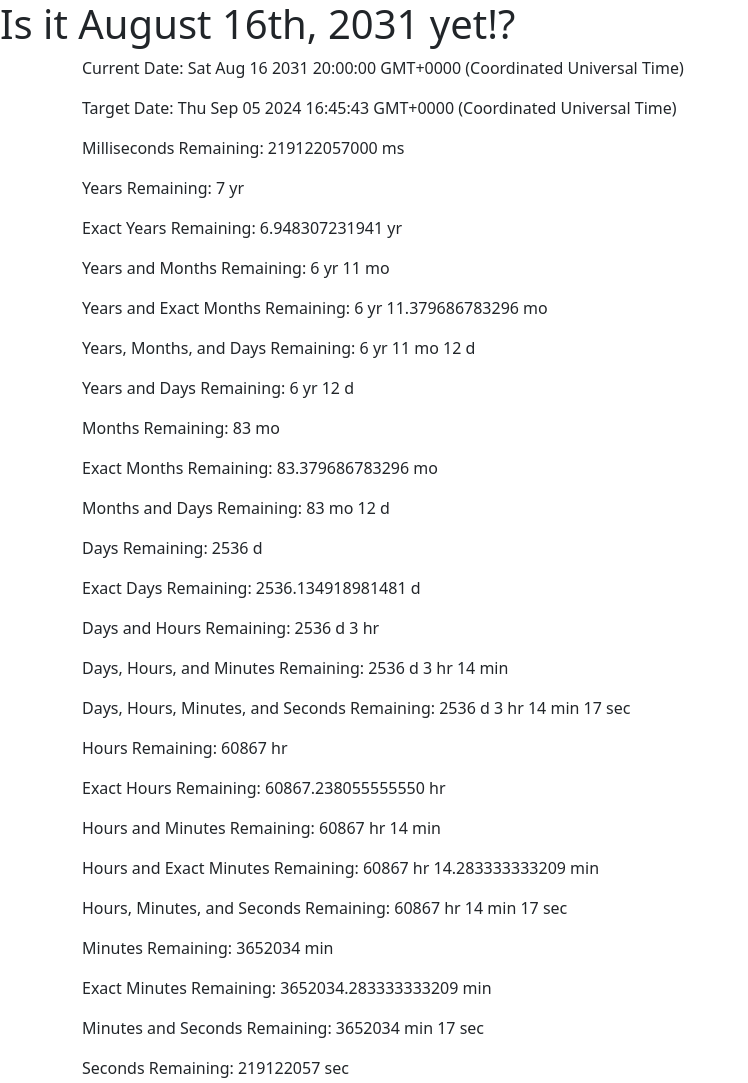
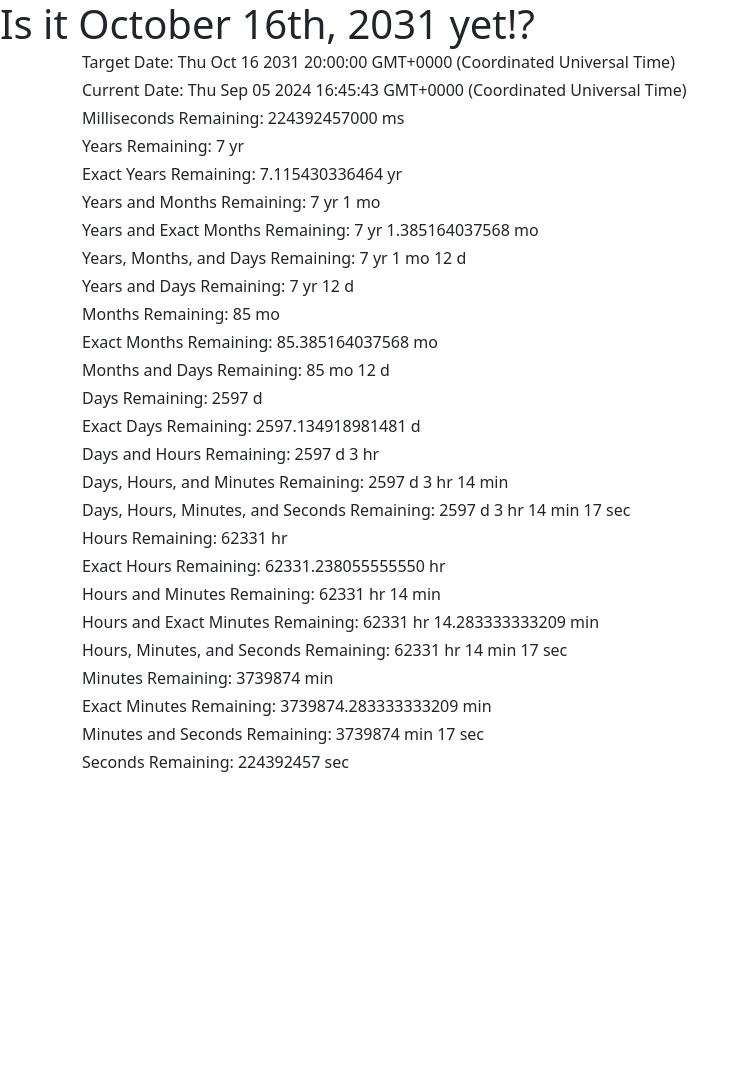
Before and after one commit to Anon1777/august-16th-2031, a plain HTML site: page index.html in a window 1280 px wide. Shown: the whole page, without its empty margins (0-748 px from the left). After the commit the page ends 800 px from the top, so only its background shows below. Drawn offline with nearby package versions, Linux system fonts and the light colour scheme.

Commit message:
changed target date LOL

```diff
--- a/index.html
+++ b/index.html
@@ -9,7 +9,7 @@
 </head>
 <body>
     <div class="invis-head-tag"></div>
-    <h1 class="header">Is it August 16th, 2031 yet!?</h1>
+    <h1 class="header">Is it October 16th, 2031 yet!?</h1>
     <div class="container">
         <p class="content" id="date">Target Date: </p>
         <p class="content" id="current">Current Date: </p>
--- a/script.js
+++ b/script.js
@@ -28,7 +28,7 @@ let a, b, c, d, e, f, g, h, i, j, k, l, m, n;
 
 setInterval(function () {
     a = new Date();
-    b = new Date(Date.parse("16 Aug 2031 15:00:00 EST"));
+    b = new Date(Date.parse("16 Oct 2031 15:00:00 EST"));
     c = new Date(b.getTime() - a.getTime());
     d = (c / 1000 / 60 / 60 / 24 / 30.4167 / 12); // years
     e = (c / 1000 / 60 / 60 / 24 / 30.4167); // months
@@ -62,8 +62,8 @@ setInterval(function () {
         i += 59;
     }
 
-    A.innerText = "Current Date: " + new Date("16 Aug 2031 15:00:00 EST").toString();
-    B.innerText = "Target Date: " + a.toString();
+    A.innerText = "Target Date: " + new Date("16 Oct 2031 15:00:00 EST").toString();
+    B.innerText = "Current Date: " + a.toString();
     C.innerText = "Milliseconds Remaining: " + c.getTime() + " ms";
     D.innerText = "Years Remaining: " + Math.round(d) + " yr";
     E.innerText = "Exact Years Remaining: " + d.toFixed(12) + " yr";
--- a/style.css
+++ b/style.css
@@ -0,0 +1,3 @@
+.container {
+    line-height: 12px;
+}
```
